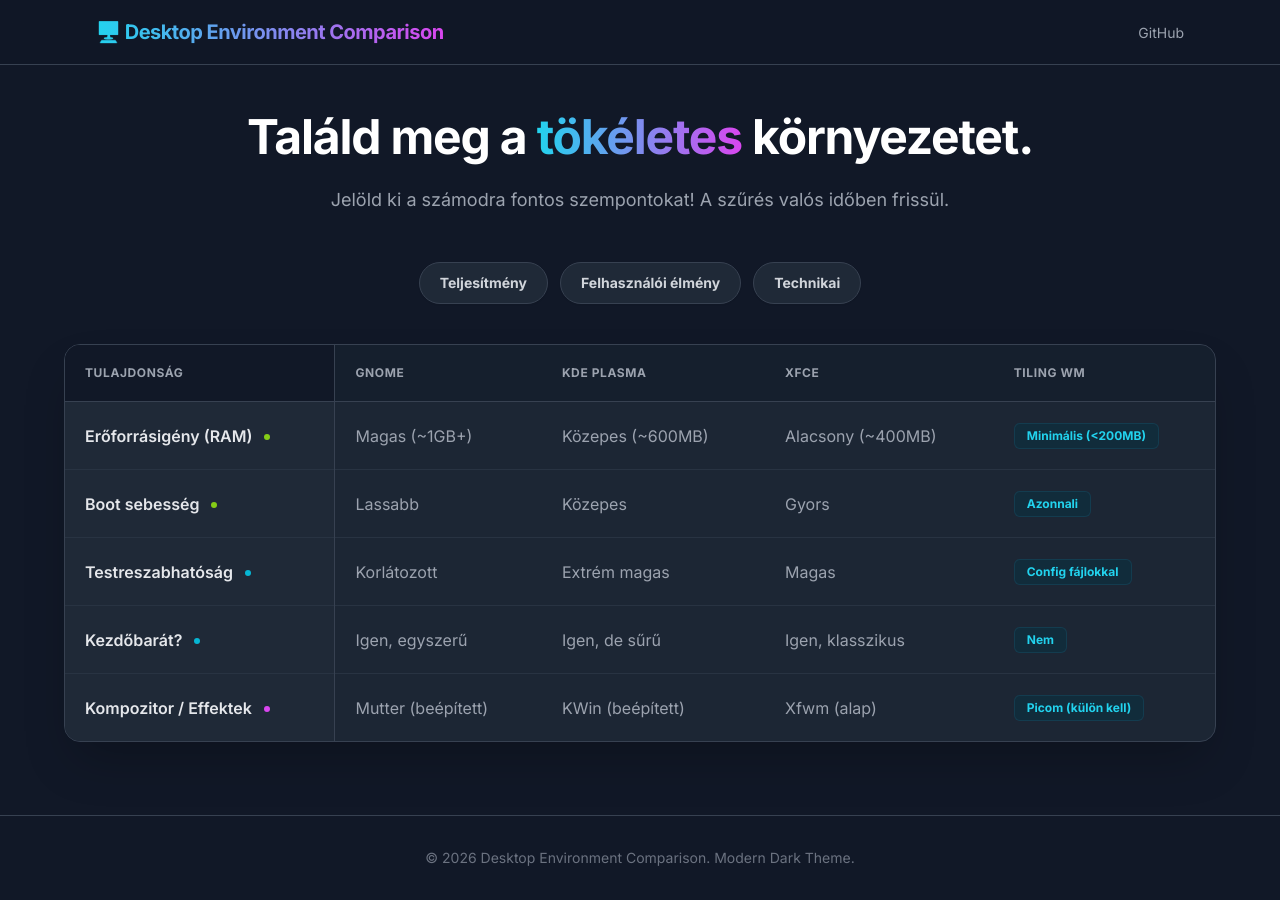
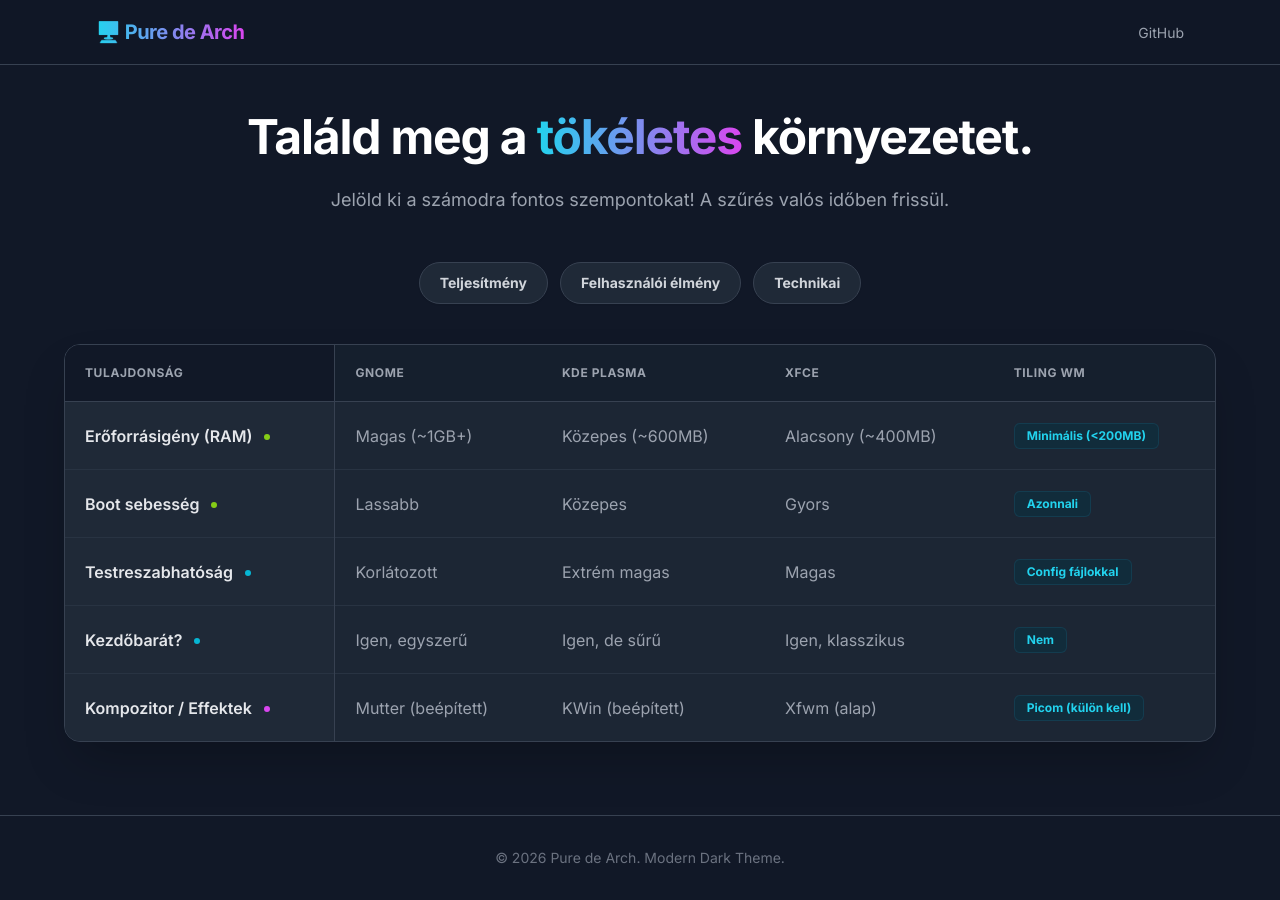
Before and after one commit to Pure-de-Arch/Pure-de-Arch.github.io, a Jekyll site: the page built from index.html, in a window 1280 px wide. Built offline with Jekyll 4.4.1, drawn with Linux system fonts in a browser that asks for light colours; nearby versions of some CDN libraries.

Commit message:
Update _config.yml

```diff
--- a/_config.yml
+++ b/_config.yml
@@ -1,4 +1,4 @@
-title: Desktop Environment Comparison
+title: Pure de Arch
 description: Összehasonlító táblázat a népszerű Linux asztali környezetekről.
 baseurl: ""
 url: ""
```
